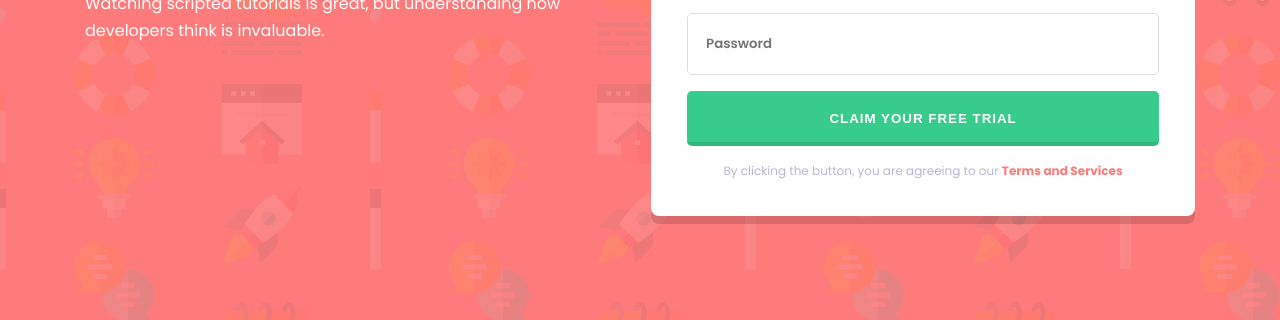
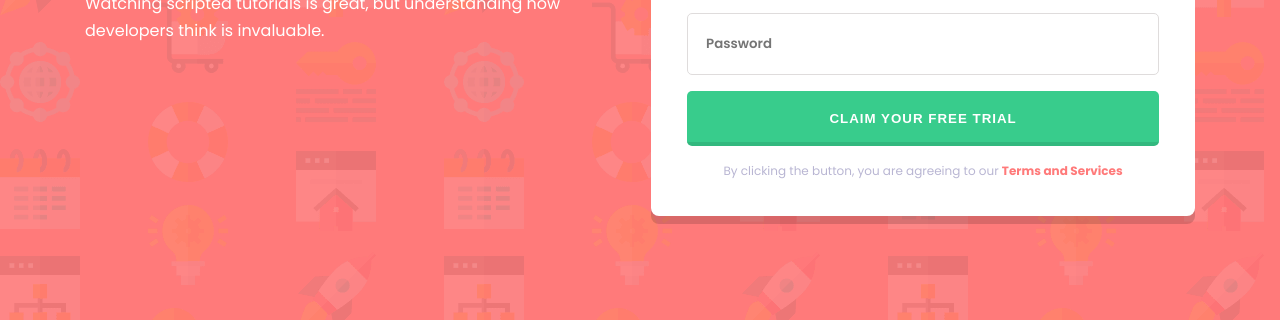
Before and after one commit to lafistik/intro-component-with-signup-form-master, a plain HTML site: page index.html in a window 1280 px wide. Shown: the part 480-800 px from the top of the page. Drawn offline with Linux system fonts and the light colour scheme.

Commit message:
Change body bg-image for desktop

```diff
--- a/style.css
+++ b/style.css
@@ -199,6 +199,10 @@ input.invalid::placeholder {
 }
 
 @media screen and (min-width: 75em) {
+  body {
+    background-image: url("./images/bg-intro-desktop.png");
+  }
+
   .container {
     max-width: 69.375rem;
 
```
